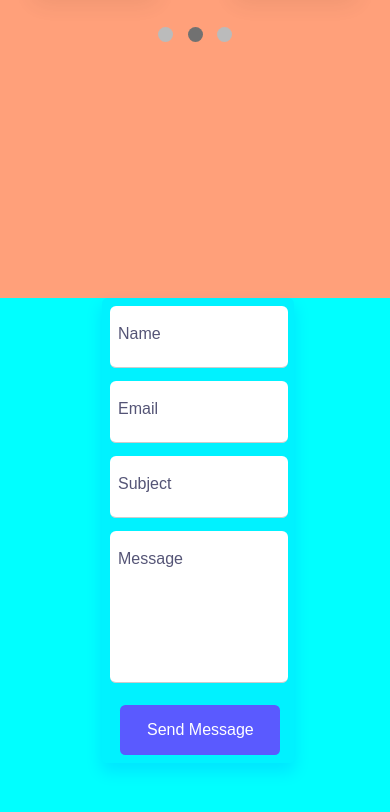
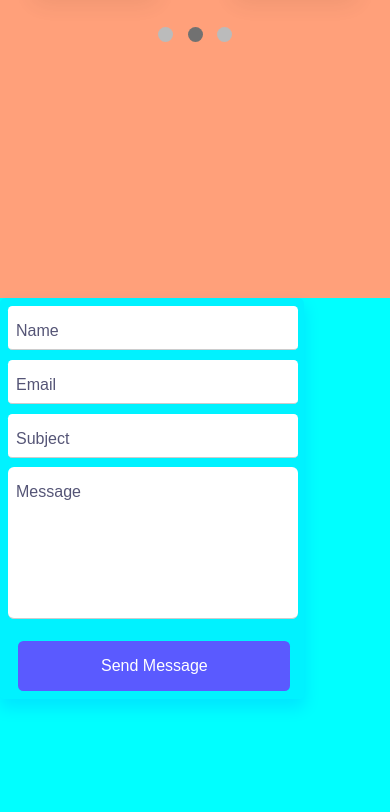
Before and after one commit to Leonz0/personal-website, a website: page index.html in a window 390 px wide. Shown: the part 2311-3123 px from the top of the page. Drawn offline with Linux system fonts and the light colour scheme.

Commit message:
Add files via upload

```diff
--- a/index.css
+++ b/index.css
@@ -429,12 +429,12 @@ img {
     grid-column: 2/4;
     flex-direction: column;
     padding: 0.5em 1.5em 0.5em 0.5em;
-    margin-right: 6em;
+    margin-right: 7em;
     background-color: rgba(0, 0, 255, 0.05);
     box-shadow: 0 0.5em 1em 0.1em rgba(0, 0, 255, 0.1);
     border-radius: 0.333em;
-    flex: 0 1 auto;
-    width: 10em;
+    /* flex: 0 1 auto; */
+    width: 17em;
   }
 }
 
@@ -442,6 +442,16 @@ img {
   position: relative;
 }
 
+/* .form-item input:focus ~ .placeholder,
+textarea:focus ~ .placeholder {
+  transform: translateY(-1em);
+  font-size: 0.75rem;
+  margin: 0.2em 0 0 0.75em;
+  color: rgba(100, 100, 255, 0.67);
+} */
+
+.input-there input ~ .placeholder,
+.input-there textarea ~ .placeholder,
 .form-item input:focus ~ .placeholder,
 textarea:focus ~ .placeholder {
   transform: translateY(-1em);
@@ -450,12 +460,16 @@ textarea:focus ~ .placeholder {
   color: rgba(100, 100, 255, 0.67);
 }
 
-.input-there input ~ .placeholder,
-.input-there textarea ~ .placeholder {
-  transform: translateY(-1em);
-  font-size: 0.75rem;
-  margin: 0.2em 0 0 0.75em;
-  color: rgba(100, 100, 255, 0.67);
+@media (max-width: 1068px) {
+  .input-there input ~ .placeholder,
+  .input-there textarea ~ .placeholder,
+  .form-item input:focus ~ .placeholder,
+  textarea:focus ~ .placeholder {
+    transform: translateY(-1em);
+    font-size: 0.6rem;
+    margin: 0.5em 0 0 0.9em;
+    color: rgba(100, 100, 255, 0.67);
+  }
 }
 
 .form-item input {
@@ -468,6 +482,20 @@ textarea:focus ~ .placeholder {
 
   outline: none;
   border-radius: 0.333em;
+}
+
+@media (max-width: 1068px) {
+  .form-item input {
+    width: 100%;
+    border: none;
+    border-bottom: 0.1em solid #ccc;
+    padding: 1.1em 0.7em;
+    font-size: 0.8rem;
+    /* margin-bottom: 0.75em; */
+
+    outline: none;
+    border-radius: 0.333em;
+  }
 }
 
 .input-message {
@@ -504,6 +532,16 @@ textarea:focus ~ .placeholder {
   top: 1.2em;
   color: rgba(0, 0, 50, 0.67);
   transition: all 0.3s ease;
+}
+
+@media (max-width: 1068px) {
+  .placeholder {
+    position: absolute;
+    margin: 0 0 0 0.5em;
+    top: 1em;
+    color: rgba(0, 0, 50, 0.67);
+    transition: all 0.3s ease;
+  }
 }
 
 .contact-info {
```
